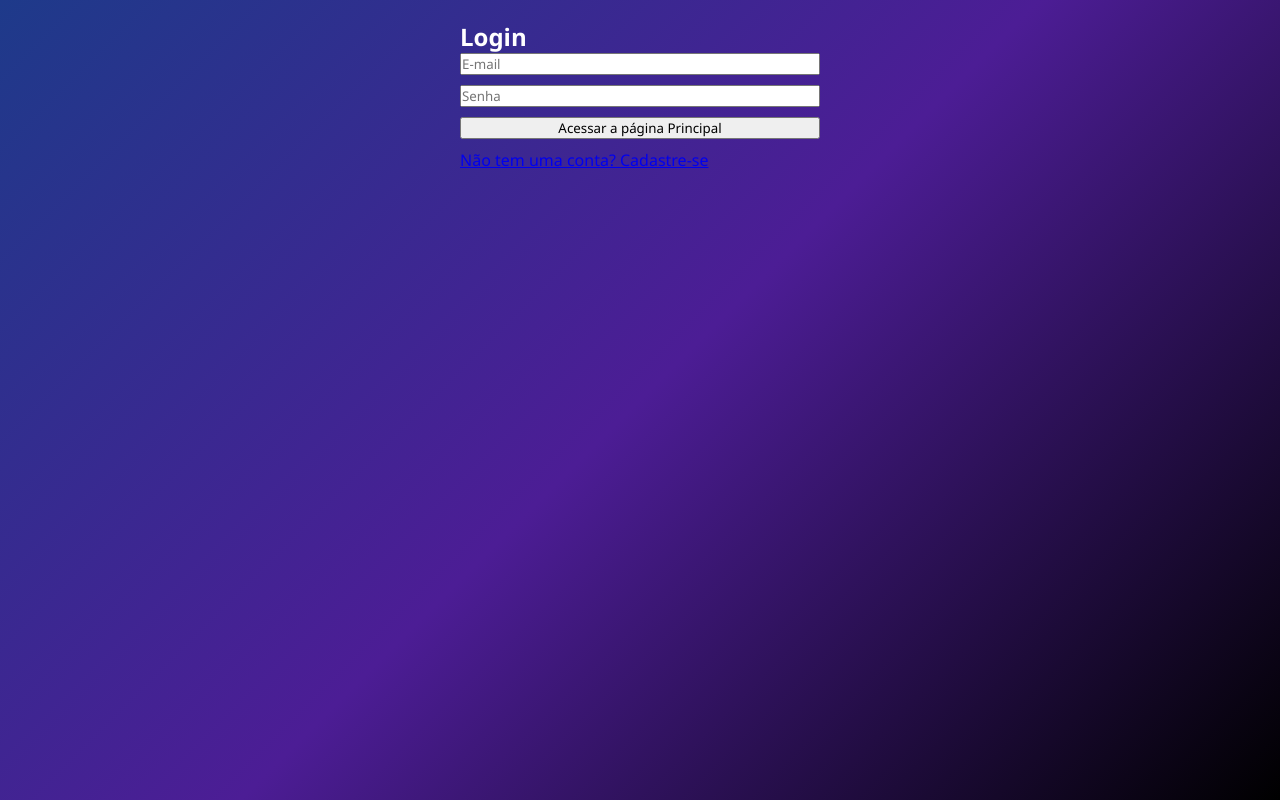
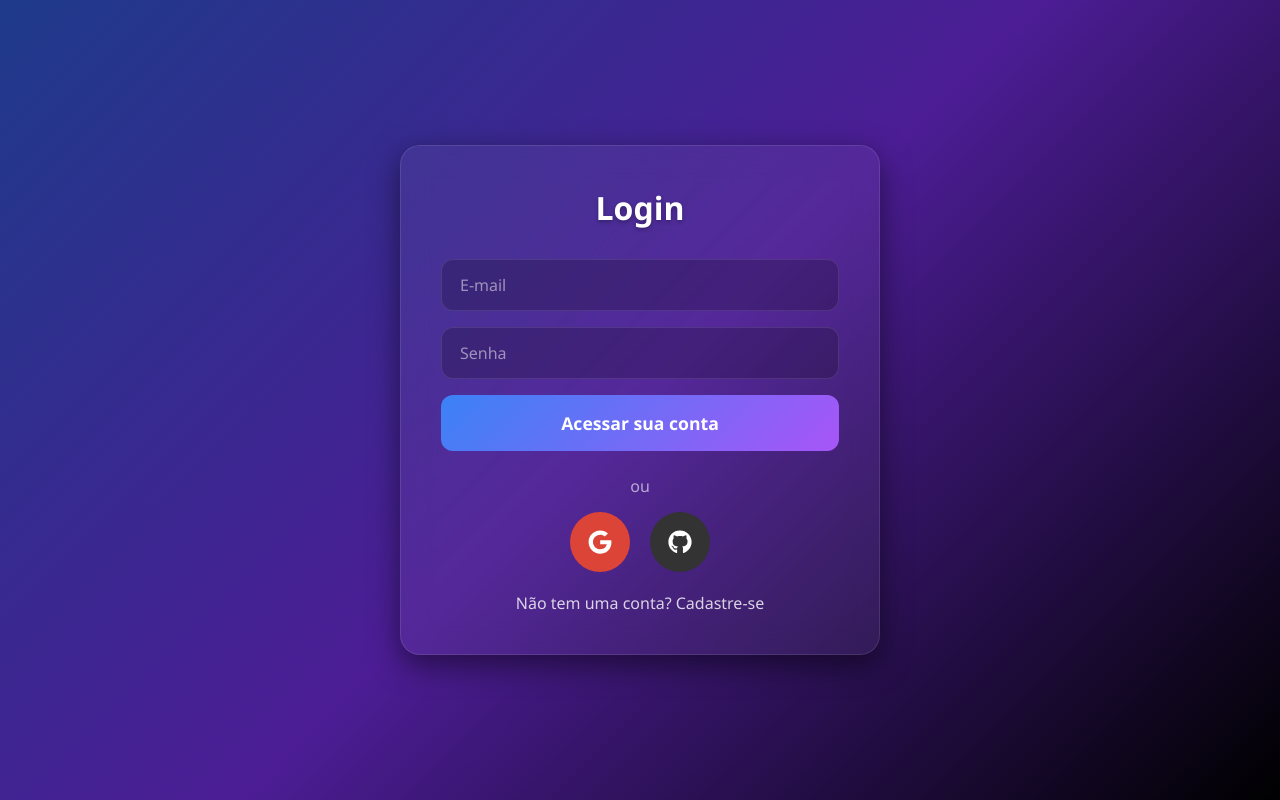
Before and after one commit to GAB4XGAB4/scoltdutch, a React (Vite) app: page /login in a window 1280 px wide. Built offline with nearby package versions, Linux system fonts and the light colour scheme.

Commit message:
feat: implementa login com Google e GitHub

```diff
--- a/src/pages/Login.jsx
+++ b/src/pages/Login.jsx
@@ -1,7 +1,9 @@
 import { useState } from 'react';
-import { auth } from '../firebaseConfig';
-import { signInWithEmailAndPassword } from 'firebase/auth';
+import { auth, db } from '../firebaseConfig';
+import { signInWithEmailAndPassword, GithubAuthProvider, GoogleAuthProvider, signInWithPopup } from 'firebase/auth';
+import { doc, setDoc, getDoc } from 'firebase/firestore';
 import { useNavigate, Link } from 'react-router-dom';
+import { FaGoogle, FaGithub } from 'react-icons/fa';
 
 export default function Login() {
   const [email, setEmail] = useState('');
@@ -20,17 +22,125 @@ export default function Login() {
     }
   };
 
+  const handleGithubLogin = async () => {
+    setError('');
+    const provider = new GithubAuthProvider();
+    try {
+      const result = await signInWithPopup(auth, provider);
+      const user = result.user;
+
+      // Verifica se o usuário já tem registro na tabela Mestre (users)
+      const userDoc = await getDoc(doc(db, 'users', user.uid));
+
+      if (!userDoc.exists()) {
+        // Primeiro login com o GitHub, salva os dados básicos
+        await setDoc(doc(db, 'users', user.uid), {
+          uid: user.uid,
+          name: user.displayName || 'Usuário do GitHub',
+          surname: '',
+          birthdate: '',
+          email: user.email || ''
+        });
+        navigate('/config');
+      } else {
+        // Se já existir, verifica se faltam dados obrigatórios (ex: sobrenome)
+        const data = userDoc.data();
+        if (!data.surname || !data.birthdate) {
+          navigate('/config');
+        } else {
+          navigate('/principal');
+        }
+      }
+    } catch (err) {
+      setError('Erro no login com GitHub: ' + err.message);
+    }
+  };
+
+  const handleGoogleLogin = async () => {
+    setError('');
+    const provider = new GoogleAuthProvider();
+    try {
+      const result = await signInWithPopup(auth, provider);
+      const user = result.user;
+
+      // Verifica se o usuário já tem registro na tabela Mestre (users)
+      const userDoc = await getDoc(doc(db, 'users', user.uid));
+
+      if (!userDoc.exists()) {
+        // Primeiro login com o Google, salva os dados básicos
+        await setDoc(doc(db, 'users', user.uid), {
+          uid: user.uid,
+          name: user.displayName || 'Usuário do Google',
+          surname: '',
+          birthdate: '',
+          email: user.email || ''
+        });
+        navigate('/config');
+      } else {
+        // Se já existir, verifica se faltam dados obrigatórios
+        const data = userDoc.data();
+        if (!data.surname || !data.birthdate) {
+          navigate('/config');
+        } else {
+          navigate('/principal');
+        }
+      }
+    } catch (err) {
+      setError('Erro no login com Google: ' + err.message);
+    }
+  };
+
   return (
-    <div style={{ padding: '20px', maxWidth: '400px', margin: 'auto' }}>
-      <h2>Login</h2>
-      {error && <p style={{ color: 'red' }}>{error}</p>}
-      <form onSubmit={handleLogin} style={{ display: 'flex', flexDirection: 'column', gap: '10px' }}>
-        <input type="email" placeholder="E-mail" required value={email} onChange={e => setEmail(e.target.value)} />
-        <input type="password" placeholder="Senha" required value={password} onChange={e => setPassword(e.target.value)} />
-        <button type="submit">Acessar a página Principal</button>
+    <div className="standalone-page">
+      <div className="page-container">
+        <h2 className="page-title">Login</h2>
+      {error && <div className="error-msg">{error}</div>}
+
+      <form onSubmit={handleLogin} className="form-group">
+        <input
+          type="email"
+          placeholder="E-mail"
+          required
+          value={email}
+          onChange={e => setEmail(e.target.value)}
+          className="input-field"
+        />
+        <input
+          type="password"
+          placeholder="Senha"
+          required
+          value={password}
+          onChange={e => setPassword(e.target.value)}
+          className="input-field"
+        />
+        <button type="submit" className="btn-primary">Acessar sua conta</button>
       </form>
-      <div style={{ marginTop: '10px' }}>
-        <Link to="/cadastro">Não tem uma conta? Cadastre-se</Link>
+
+      <div style={{ textAlign: 'center', margin: '15px 0', color: 'var(--color-white)', opacity: 0.6 }}>ou</div>
+
+      <div style={{ display: 'flex', flexDirection: 'row', justifyContent: 'center', gap: '20px' }}>
+        <button
+          type="button"
+          onClick={handleGoogleLogin}
+          className="btn-primary"
+          style={{ background: '#db4437', display: 'flex', alignItems: 'center', justifyContent: 'center', width: '60px', height: '60px', borderRadius: '50%', padding: '0', fontSize: '1.5rem' }}
+          title="Entrar com Google"
+        >
+          <FaGoogle />
+        </button>
+
+        <button
+          type="button"
+          onClick={handleGithubLogin}
+          className="btn-primary"
+          style={{ background: '#333', display: 'flex', alignItems: 'center', justifyContent: 'center', width: '60px', height: '60px', borderRadius: '50%', padding: '0', fontSize: '1.5rem' }}
+          title="Entrar com GitHub"
+        >
+          <FaGithub />
+        </button>
+      </div>
+
+        <Link to="/cadastro" className="link-text">Não tem uma conta? Cadastre-se</Link>
       </div>
     </div>
   );
```
